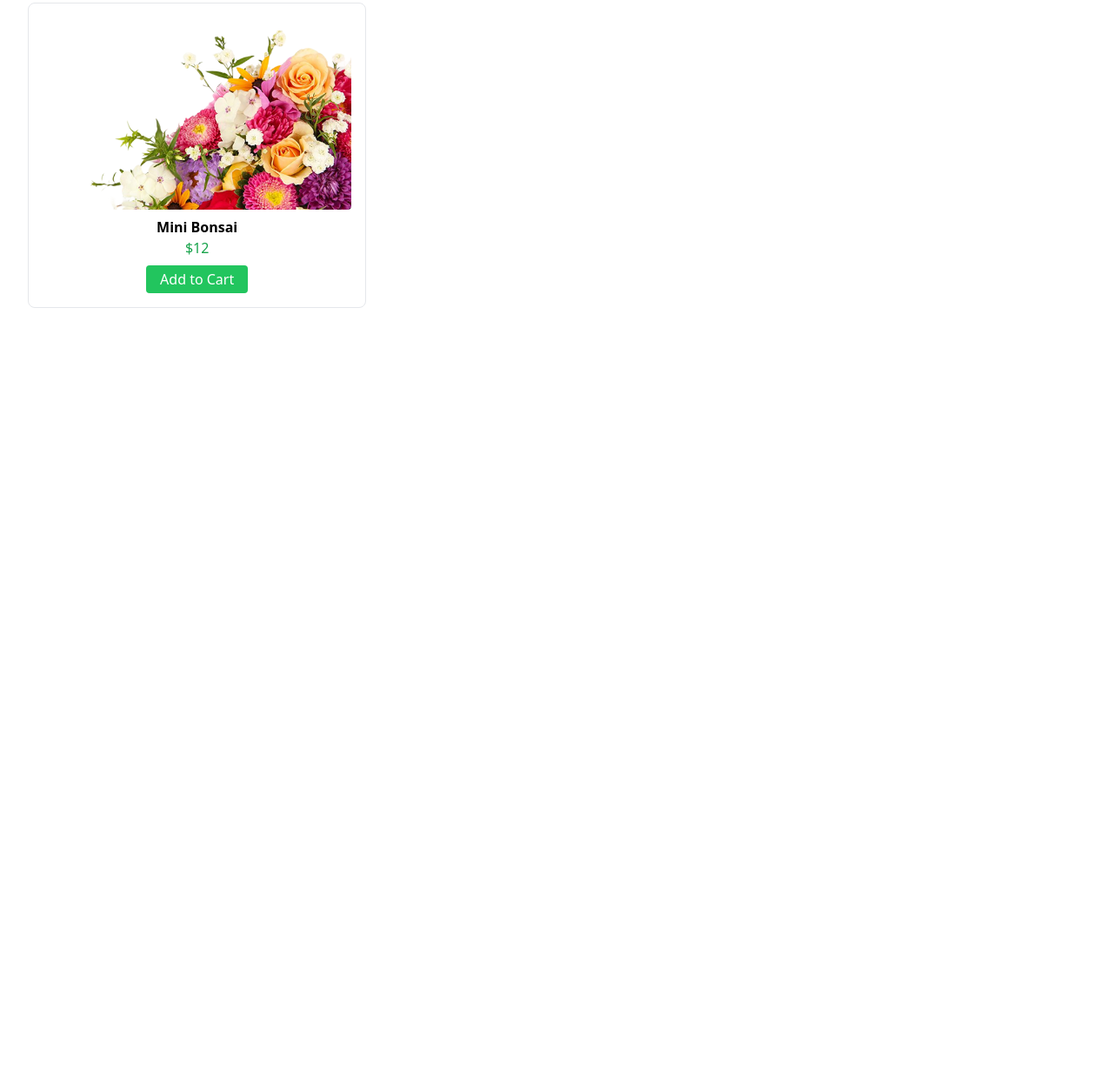
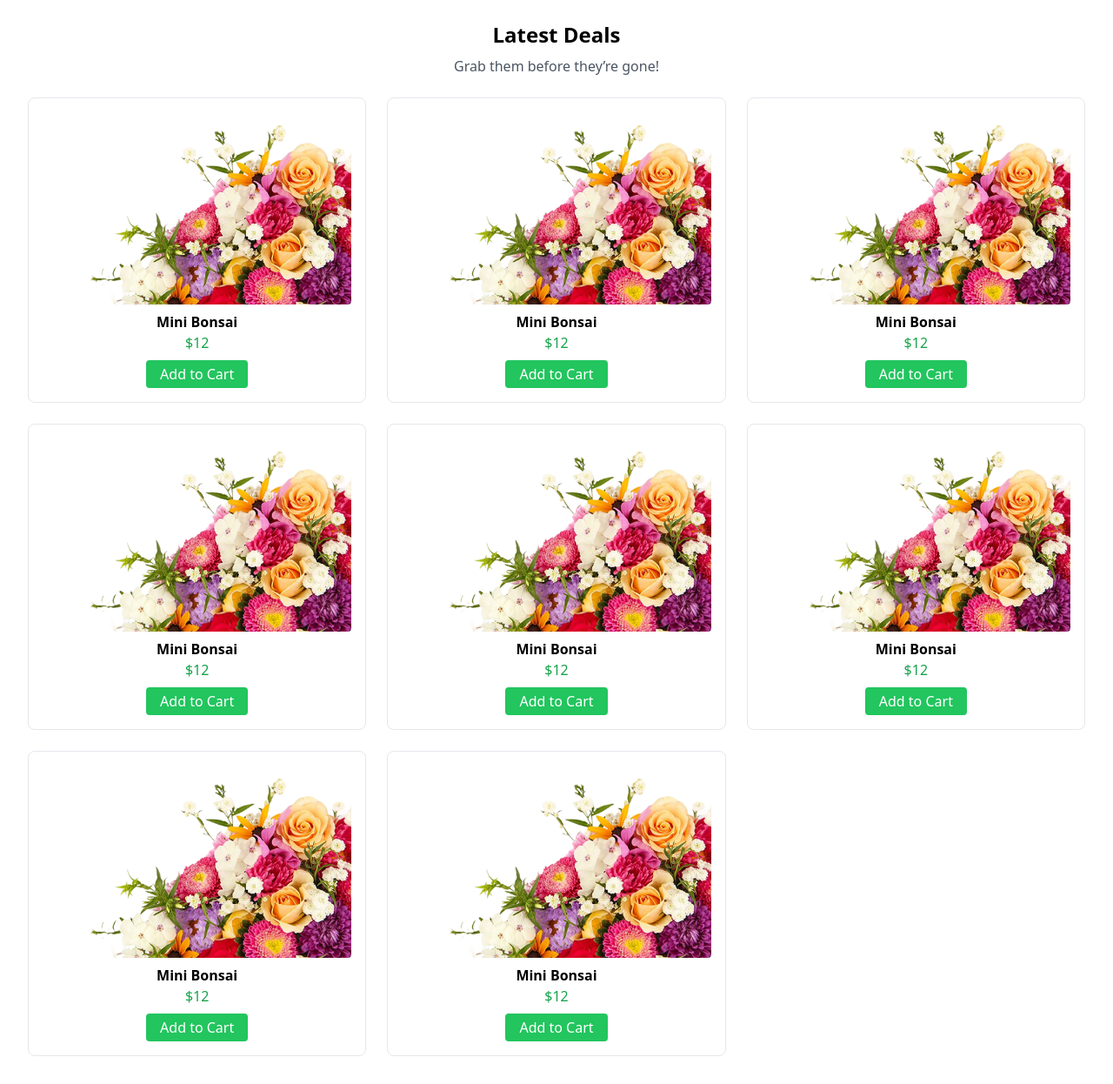
Before and after one commit to naoreen/ph-assignment2-naoreen, a plain HTML site: page index.html in a window 1280 px wide. Shown: the part 1739-2985 px from the top of the page at 87% size. Before the commit the page ends 2125 px from the top, so only its background shows below. Drawn offline with nearby package versions, Linux system fonts and the light colour scheme; files whose address does not match are found by name.

Commit message:
updated the section

```diff
--- a/index.html
+++ b/index.html
@@ -70,6 +70,30 @@
         <p class="text-green-600">$10</p>
         <button class="add-to-cart mt-2 bg-green-500 text-white px-4 py-1 rounded hover:bg-green-600">Add to Cart</button>
       </div>
+       <div class="border rounded-lg p-4 text-center">
+        <img src="news-letter-bg.png" alt="plant" class="mb-2 rounded">
+        <h3 class="font-semibold">Succulent</h3>
+        <p class="text-green-600">$10</p>
+        <button class="add-to-cart mt-2 bg-green-500 text-white px-4 py-1 rounded hover:bg-green-600">Add to Cart</button>
+      </div>
+       <div class="border rounded-lg p-4 text-center">
+        <img src="news-letter-bg.png" alt="plant" class="mb-2 rounded">
+        <h3 class="font-semibold">Succulent</h3>
+        <p class="text-green-600">$10</p>
+        <button class="add-to-cart mt-2 bg-green-500 text-white px-4 py-1 rounded hover:bg-green-600">Add to Cart</button>
+      </div>
+       <div class="border rounded-lg p-4 text-center">
+        <img src="news-letter-bg.png" alt="plant" class="mb-2 rounded">
+        <h3 class="font-semibold">Succulent</h3>
+        <p class="text-green-600">$10</p>
+        <button class="add-to-cart mt-2 bg-green-500 text-white px-4 py-1 rounded hover:bg-green-600">Add to Cart</button>
+      </div>
+       <div class="border rounded-lg p-4 text-center">
+        <img src="news-letter-bg.png" alt="plant" class="mb-2 rounded">
+        <h3 class="font-semibold">Succulent</h3>
+        <p class="text-green-600">$10</p>
+        <button class="add-to-cart mt-2 bg-green-500 text-white px-4 py-1 rounded hover:bg-green-600">Add to Cart</button>
+      </div>
 
     </div>
   </section>
@@ -122,6 +146,57 @@
         <button class="add-to-cart mt-2 bg-green-500 text-white px-4 py-1 rounded hover:bg-green-600">Add to Cart</button>
       </div>
 
+       <div class="border rounded-lg p-4 text-center">
+        <img src="assets/hero-flower.png" class="rounded mb-2" />
+        <h3 class="font-semibold">Mini Bonsai</h3>
+        <p class="text-green-600">$12</p>
+        <button class="add-to-cart mt-2 bg-green-500 text-white px-4 py-1 rounded hover:bg-green-600">Add to Cart</button>
+      </div>
+
+
+       <div class="border rounded-lg p-4 text-center">
+        <img src="assets/hero-flower.png" class="rounded mb-2" />
+        <h3 class="font-semibold">Mini Bonsai</h3>
+        <p class="text-green-600">$12</p>
+        <button class="add-to-cart mt-2 bg-green-500 text-white px-4 py-1 rounded hover:bg-green-600">Add to Cart</button>
+      </div>
+
+       <div class="border rounded-lg p-4 text-center">
+        <img src="assets/hero-flower.png" class="rounded mb-2" />
+        <h3 class="font-semibold">Mini Bonsai</h3>
+        <p class="text-green-600">$12</p>
+        <button class="add-to-cart mt-2 bg-green-500 text-white px-4 py-1 rounded hover:bg-green-600">Add to Cart</button>
+      </div>
+
+       <div class="border rounded-lg p-4 text-center">
+        <img src="assets/hero-flower.png" class="rounded mb-2" />
+        <h3 class="font-semibold">Mini Bonsai</h3>
+        <p class="text-green-600">$12</p>
+        <button class="add-to-cart mt-2 bg-green-500 text-white px-4 py-1 rounded hover:bg-green-600">Add to Cart</button>
+      </div>
+
+       <div class="border rounded-lg p-4 text-center">
+        <img src="assets/hero-flower.png" class="rounded mb-2" />
+        <h3 class="font-semibold">Mini Bonsai</h3>
+        <p class="text-green-600">$12</p>
+        <button class="add-to-cart mt-2 bg-green-500 text-white px-4 py-1 rounded hover:bg-green-600">Add to Cart</button>
+      </div>
+
+       <div class="border rounded-lg p-4 text-center">
+        <img src="assets/hero-flower.png" class="rounded mb-2" />
+        <h3 class="font-semibold">Mini Bonsai</h3>
+        <p class="text-green-600">$12</p>
+        <button class="add-to-cart mt-2 bg-green-500 text-white px-4 py-1 rounded hover:bg-green-600">Add to Cart</button>
+      </div>
+
+       <div class="border rounded-lg p-4 text-center">
+        <img src="assets/hero-flower.png" class="rounded mb-2" />
+        <h3 class="font-semibold">Mini Bonsai</h3>
+        <p class="text-green-600">$12</p>
+        <button class="add-to-cart mt-2 bg-green-500 text-white px-4 py-1 rounded hover:bg-green-600">Add to Cart</button>
+      </div>
+
+
     </div>
   </section>
 
```
